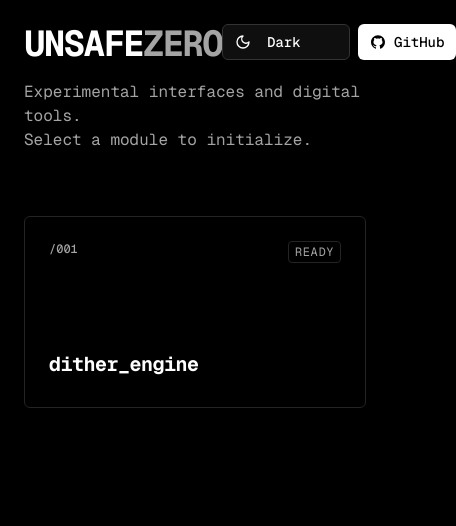
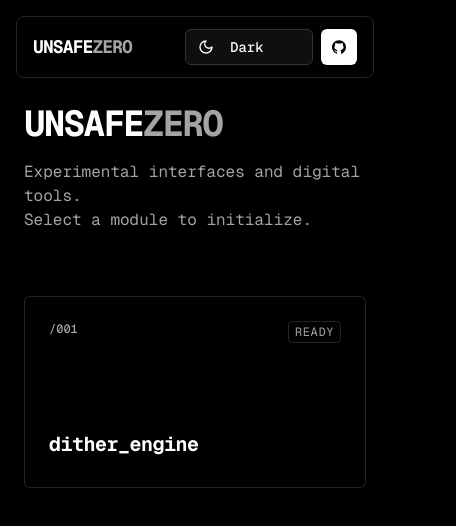
Before and after one commit to unsafe0x0/unsafezero, a Next.js app in the folder apps/web/: page / in a window 390 px wide. Shown: the top 526 px of the page, 456 px wide, since content can reach past the window. Built offline with nearby package versions, Linux system fonts and the light colour scheme.

Commit message:
fixed responsiveness

```diff
--- a/apps/web/app/page.tsx
+++ b/apps/web/app/page.tsx
@@ -1,6 +1,10 @@
 import React from "react";
 import Link from "next/link";
-import { HoverCard, HoverCardTrigger, HoverCardContent } from "@/components/ui/hover-card";
+import {
+  HoverCard,
+  HoverCardTrigger,
+  HoverCardContent,
+} from "@/components/ui/hover-card";
 import { ThemeToggle } from "@/components/ThemeToggle";
 import { Button } from "@/components/ui/button";
 import { AiOutlineGithub } from "react-icons/ai";
@@ -10,7 +14,8 @@ const tools = [
     id: "001",
     name: "dither_engine",
     label: "Dither",
-    description: "Algorithmic image processing. Floyd-Steinberg, Atkinson, Ordered.",
+    description:
+      "Algorithmic image processing. Floyd-Steinberg, Atkinson, Ordered.",
     href: "/dither",
     status: "READY",
   },
@@ -19,22 +24,43 @@ const tools = [
 export default function Home() {
   return (
     <main className="min-h-screen p-6 font-mono md:p-12 bg-background text-foreground">
-      <div className="mx-auto max-w-5xl space-y-16">
+      <nav className="fixed top-4 left-1/2 -translate-x-1/2 z-50 w-[calc(100%-2rem)] max-w-5xl">
+        <div className="flex items-center justify-between bg-background/80 backdrop-blur-md border border-border rounded-lg px-4 py-3 md:px-6">
+          <h1 className="text-lg font-bold tracking-tighter md:text-xl">
+            UNSAFE<span className="text-muted-foreground">ZERO</span>
+          </h1>
+          <div className="flex items-center gap-2">
+            <ThemeToggle />
+            <Link
+              href="https://github.com/unsafe0x0/unsafezero"
+              target="_blank"
+            >
+              <Button
+                variant="default"
+                size="sm"
+                className="shadow-none hidden sm:flex"
+              >
+                <AiOutlineGithub />
+                GitHub
+              </Button>
+              <Button
+                variant="default"
+                size="icon"
+                className="shadow-none sm:hidden"
+              >
+                <AiOutlineGithub />
+              </Button>
+            </Link>
+          </div>
+        </div>
+      </nav>
 
+      <div className="mx-auto max-w-5xl space-y-16 pt-20">
         <header className="space-y-4">
           <div className="flex items-start justify-between">
             <h1 className="text-4xl font-bold tracking-tighter md:text-6xl">
               UNSAFE<span className="text-muted-foreground">ZERO</span>
             </h1>
-            <div className="flex items-center gap-2">
-              <ThemeToggle />
-              <Link href="https://github.com/unsafe0x0/unsafezero" target="_blank">
-                <Button variant="default" size="default" className="shadow-none">
-                  <AiOutlineGithub />
-                  GitHub
-                </Button>
-              </Link>
-            </div>
           </div>
           <p className="max-w-lg text-muted-foreground">
             Experimental interfaces and digital tools.
@@ -43,7 +69,7 @@ export default function Home() {
           </p>
         </header>
 
-        <section className="grid grid-cols-1 gap-4 sm:grid-cols-2 lg:grid-cols-3">
+        <section className="grid grid-cols-1 md:grid-cols-2 lg:grid-cols-3 gap-4">
           {tools.map((tool) => (
             <HoverCard key={tool.name} openDelay={0} closeDelay={0}>
               <HoverCardTrigger asChild>
@@ -75,22 +101,31 @@ export default function Home() {
                 align="start"
               >
                 <div className="border-b border-border bg-muted p-3">
-                  <span className="text-xs font-bold uppercase tracking-wider">Module Info</span>
+                  <span className="text-xs font-bold uppercase tracking-wider">
+                    Module Info
+                  </span>
                 </div>
                 <div className="p-4 space-y-3">
                   <div>
-                    <div className="text-xs uppercase text-muted-foreground">Function</div>
-                    <div className="text-sm font-medium">{tool.description}</div>
+                    <div className="text-xs uppercase text-muted-foreground">
+                      Function
+                    </div>
+                    <div className="text-sm font-medium">
+                      {tool.description}
+                    </div>
                   </div>
                   <div>
-                    <div className="text-xs uppercase text-muted-foreground">Path</div>
-                    <code className="text-xs bg-muted px-1 py-0.5">{tool.href}</code>
+                    <div className="text-xs uppercase text-muted-foreground">
+                      Path
+                    </div>
+                    <code className="text-xs bg-muted px-1 py-0.5">
+                      {tool.href}
+                    </code>
                   </div>
                 </div>
               </HoverCardContent>
             </HoverCard>
           ))}
-
         </section>
       </div>
     </main>
--- a/apps/web/components/dither/DitherInterface.tsx
+++ b/apps/web/components/dither/DitherInterface.tsx
@@ -15,6 +15,7 @@ import { Label } from "@/components/ui/label";
 import { Card } from "@/components/ui/card";
 import { ThemeToggle } from "@/components/ThemeToggle";
 import { MdOutlineFileDownload } from "react-icons/md";
+import Link from "next/link";
 
 export default function DitherInterface() {
   const [imageSrc, setImageSrc] = useState<string | null>(null);
@@ -94,24 +95,26 @@ export default function DitherInterface() {
 
   return (
     <main className="min-h-screen p-6 font-mono md:p-12 selection:bg-foreground selection:text-background">
-            <div className="mx-auto max-w-5xl space-y-16">
+      <nav className="fixed top-4 left-1/2 -translate-x-1/2 z-50 w-[calc(100%-2rem)] max-w-5xl">
+        <div className="flex items-center justify-between bg-background/80 backdrop-blur-md border border-border rounded-lg px-4 py-3 md:px-6">
+          <Link
+            href="/dither"
+            className="text-lg font-bold tracking-tighter md:text-xl hover:opacity-80 transition-opacity"
+          >
+            DITHER<span className="text-muted-foreground">ENGINE</span>
+          </Link>
+          <div className="flex items-center gap-2">
+            <ThemeToggle />
+          </div>
+        </div>
+      </nav>
+
+      <div className="mx-auto max-w-5xl space-y-16 pt-20">
         <header className="space-y-4">
           <div className="flex items-start justify-between">
             <h1 className="text-4xl font-bold tracking-tighter md:text-6xl">
               DITHER<span className="text-muted-foreground">ENGINE</span>
             </h1>
-                        <div className="flex items-center gap-4">
-                            <ThemeToggle />
-                            <Button
-                                onClick={downloadImage}
-                                disabled={!imageSrc}
-                                className="shadow-none"
-                                variant="default"
-                            >
-                                Download
-                                <MdOutlineFileDownload className="ml-1 h-4 w-4" />
-                            </Button>
-                        </div>
           </div>
           <p className="max-w-lg text-muted-foreground">
             Algorithmic image processing. Floyd-Steinberg, Atkinson, Ordered.
@@ -195,6 +198,18 @@ export default function DitherInterface() {
             </div>
           </Card>
 
+          <div className="flex justify-end">
+            <Button
+              onClick={downloadImage}
+              disabled={!imageSrc}
+              className="shadow-none"
+              variant="default"
+            >
+              Download
+              <MdOutlineFileDownload className="ml-1 h-4 w-4" />
+            </Button>
+          </div>
+
           <div className="flex-1 border border-border rounded-lg bg-muted flex items-center justify-center min-h-[60vh] relative overflow-hidden group">
             <div className="absolute inset-0 bg-[radial-gradient(#000000_1px,transparent_1px)] dark:bg-[radial-gradient(#ffffff_1px,transparent_1px)] [background-size:16px_16px] opacity-10 pointer-events-none"></div>
 
```
Lines whose indentation alone changed are shown as unchanged.
